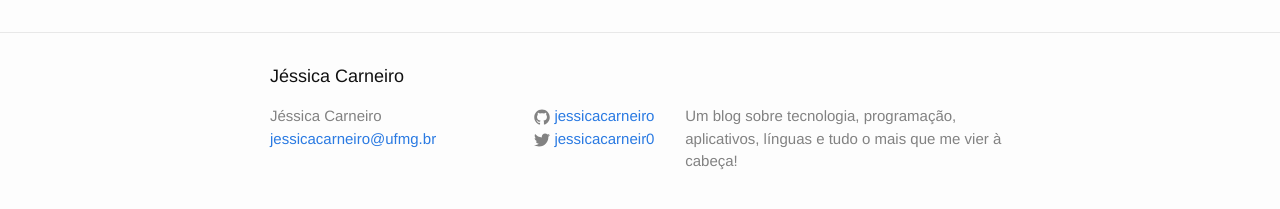
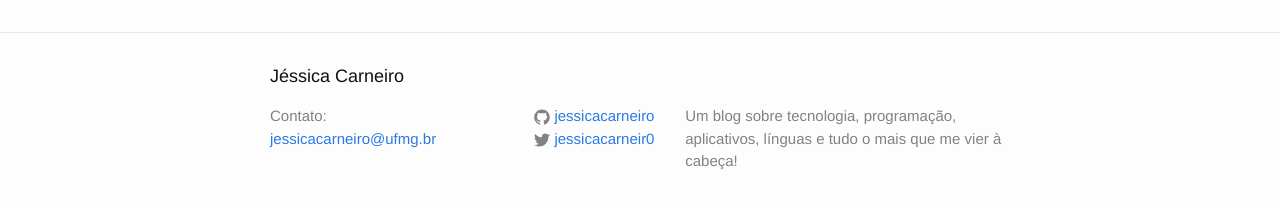
Before and after one commit to jessicacarneiro/jessicacarneiro.github.io, a Jekyll site: the page built from index.html, in a window 1280 px wide. Shown: the part 264-473 px from the top of the page. Built offline with Jekyll 4.4.1, drawn with Linux system fonts in a browser that asks for light colours.

```diff
--- a/_includes/footer.html
+++ b/_includes/footer.html
@@ -7,7 +7,7 @@
     <div class="footer-col-wrapper">
       <div class="footer-col footer-col-1">
         <ul class="contact-list">
-          <li>{{ site.title }}</li>
+          <li>Contato: </li>
           <li><a href="mailto:{{ site.email }}">{{ site.email }}</a></li>
         </ul>
       </div>
```
